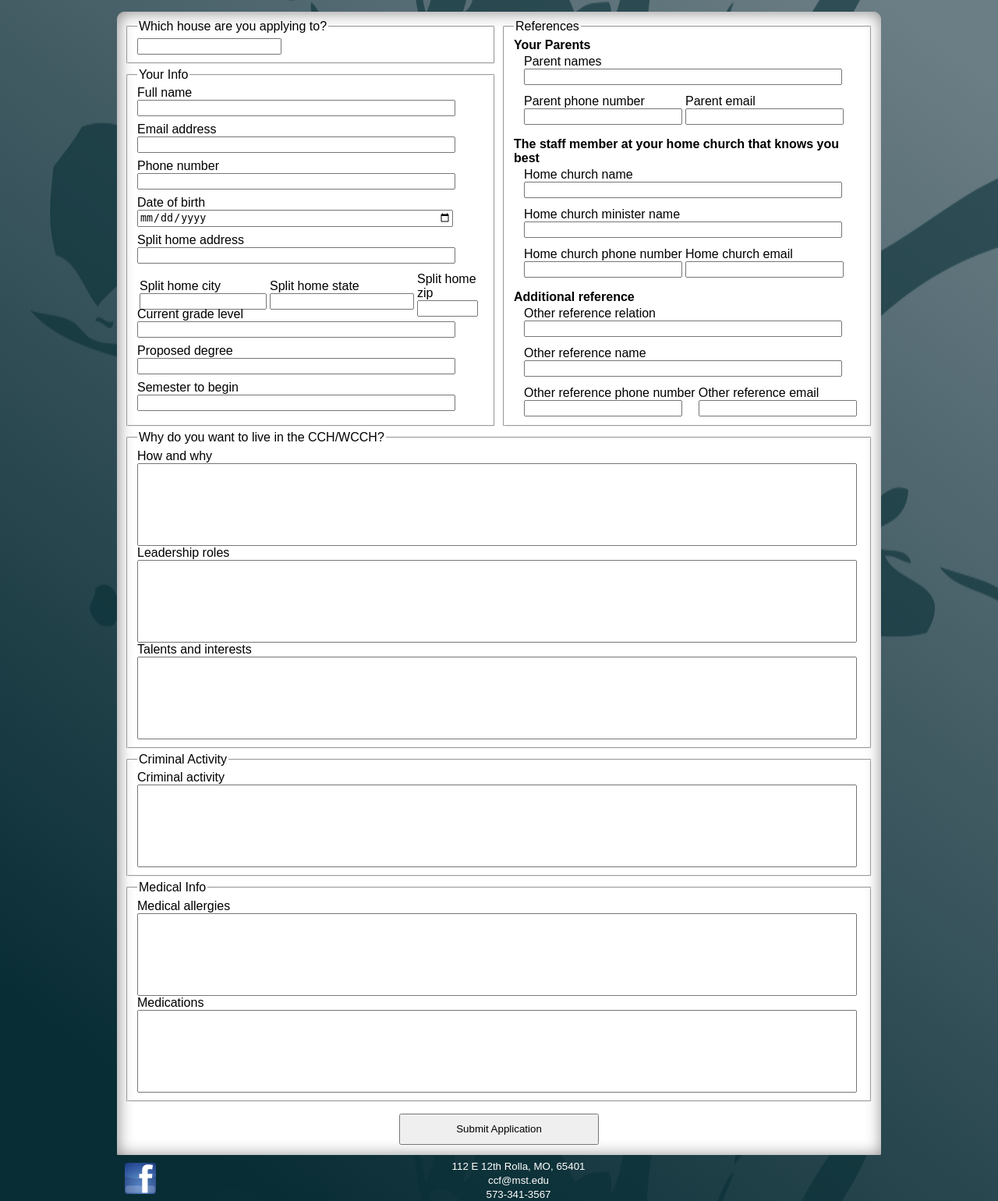
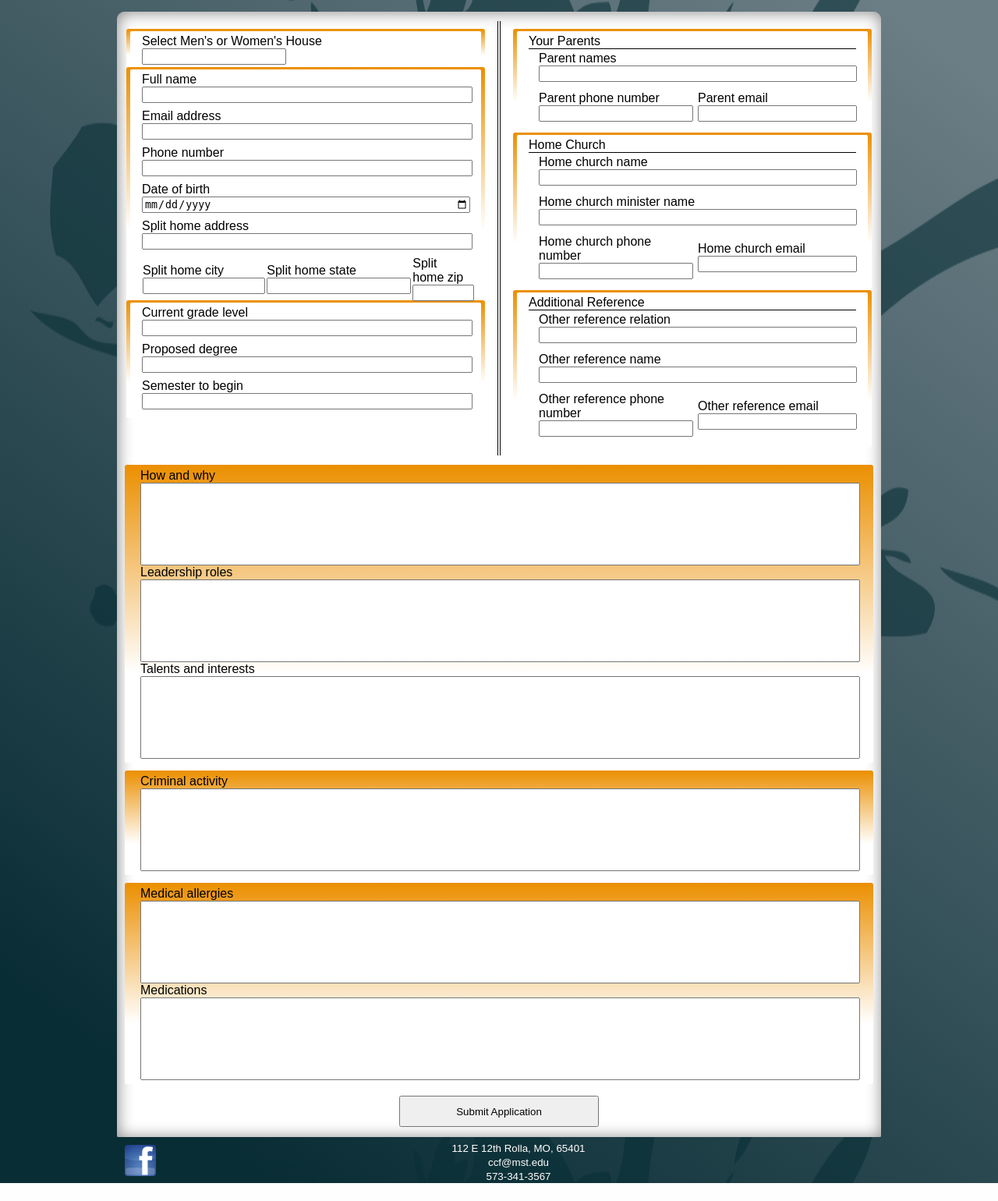
Before and after one commit to rollaccf/ccf-website, a Python web app: template src/templates/housing/application.html in a window 1280 px wide. Shown: the part 156-1696 px from the top of the page at 78% size. After the commit the page ends 1673 px from the top, so only its background shows below. Run offline with Jinja, Linux system fonts and the light colour scheme; the template is opened without the code that fills it: most values are stand-ins (such as "Sample title", 1, 10 or a date in 2020); form fields are guessed from the names that the template uses; some libraries are stand-ins or nearby versions.

Commit message:
Redesign the housing application page

```diff
--- a/src/static/stylesheets/housing_application.css
+++ b/src/static/stylesheets/housing_application.css
@@ -1,9 +1,41 @@
-.housing-application-sidebyside {
-    width: 445px;
+table.housing-sidebyside {
+    width: 100%;
+}
+table.housing-sidebyside td.housing-sidebyside {
+    width: 50%;
+    padding: 10px 0 10px 0;
+    vertical-align: top
+}
+
+table.references {
+    width: 100%;
+}
+table.references td {
+    width: 50%;
+}
+
+.housing-box-outer {
+    border-radius: 3px;
+    padding: 3px 5px;
+    background-image: linear-gradient(to bottom, #EB8F00 0%, white 70%);
+}
+
+.housing-box-inner {
+    border-radius: 2px;
+    padding: 4px 15px 0 15px;
+    background-color: white;
+}
+
+.housing-box-textarea {
+    border-radius: 3px;
+    margin-top:10px;
+    padding: 5px 20px;
+    background-image: linear-gradient(to bottom, #EB8F00 0%, white 70%);
 }
 
 .housing-application-input {
-    width: 400px;
+    width: 100%;
+    width: calc(100% - 4px);
     margin-top: 0;
     margin-bottom: 8px;
 }
@@ -15,6 +47,7 @@
 
 .housing-application-radio {
     list-style-type: none;
+    margin-top: 0;
 }
 
 .housing-application-radio li {
--- a/src/templates/housing/application.html
+++ b/src/templates/housing/application.html
@@ -17,23 +17,6 @@
             margin-bottom: 5px;
         }
     </style>
-{% endblock %}
-
-{% block scripts %}
-    {{ super() }}
-    <script type="text/javascript">
-        {# Make the two floating boxes the same height #}
-        $(function () {
-            var box1Height = $("#box1").height();
-            var box2Height = $("#box2").height();
-
-            if (box1Height > box2Height) {
-                $("#box2").height(box1Height - ($("#box2").outerHeight(true) - box2Height));
-            } else {
-                $("#box1").height(box2Height);
-            }
-        });
-    </script>
 {% endblock %}
 
 {% macro Full_Length_Input(field) %}
@@ -57,78 +40,83 @@
 
     <form method="post" action="#">
         <div style="overflow:auto">
-            <div id="box1" class="housing-application-sidebyside" style="float: left; width:477px;">
-                <fieldset class="housing-application-sidebyside" style="float: left;">
-                    <legend>Which house are you applying to?</legend>
+            <table class="housing-sidebyside">
+                <tr>
+                    <td class="housing-sidebyside" style="padding-right: 16px; border-right: #000000 solid 1px;">
+                        <div class="housing-box-outer">
+                            <div class="housing-box-inner">
+                                Select Men's or Women's House
                                 {{ form.House(class="housing-application-radio") }}
                                 {% for error in form.House.errors %}<span class="errors">{{ error|e }}</span>{% endfor %}
-                </fieldset>
-
-
-                <fieldset class="housing-application-sidebyside" style="float: left;">
-                    <legend>Your Info</legend>
+                            </div>
+                        </div>
+                        <div class="housing-box-outer">
+                            <div class="housing-box-inner">
                                 {{ Full_Length_Input(form.FullName, class="housing-application-input") }}
                                 {{ Full_Length_Input(form.EmailAddress, class="housing-application-input") }}
                                 {{ Full_Length_Input(form.PhoneNumber, class="housing-application-input") }}
                                 {{ Full_Length_Input(form.DateOfBirth, class="housing-application-input") }}
                                 {{ Full_Length_Input(form.SplitHomeAddress, class="housing-application-input") }}
-                    <div style="height:48px">
-                        <table style="width:400px">
+                                <div style="width: 100%; height:48px; margin-bottom: 6px">
+                                    <table style="width:100%; border-spacing: 0px">
                                         <tr>
-                                <td>
+                                            <td style="width:47%">
                                                 <span {% if form.SplitHomeCity.errors %}class="error"{% endif %}>{{ form.SplitHomeCity.label }}</span><br/>
-                                    {{ form.SplitHomeCity(style="width:155px") }}
+                                                {{ form.SplitHomeCity(style="width:95%") }}
                                             </td>
-                                <td>
+                                            <td style="width:33%">
                                                 <span {% if form.SplitHomeState.errors %}class="error"{% endif %}>{{ form.SplitHomeState.label }}</span><br/>
                                                 {{ form.SplitHomeState }}
                                             </td>
-                                <td>
+                                            <td style="width:20%">
                                                 <span {% if form.SplitHomeZip.errors %}class="error"{% endif %}>{{ form.SplitHomeZip.label }}</span><br/>
-                                    {{ form.SplitHomeZip(style="width:70px") }}
+                                                {{ form.SplitHomeZip(style="width:98%") }}
                                             </td>
                                         </tr>
                                     </table>
                                 </div>
+                            </div>
+                        </div>
+                        <div class="housing-box-outer">
+                            <div class="housing-box-inner">
                                 {{ Full_Length_Input(form.CurrentGradeLevel, class="housing-application-input") }}
                                 {{ Full_Length_Input(form.ProposedDegree, class="housing-application-input") }}
                                 {{ Full_Length_Input(form.SemesterToBegin, class="housing-application-input") }}
-                </fieldset>
                             </div>
-
-            <fieldset id="box2" class="housing-application-sidebyside" style="float: right;">
-                <legend>References</legend>
-                <div style="margin-bottom: 5px;">
-                    <span style="font-weight:bold;">Your Parents</span>
-
+                        </div>
+                    </td>
+                    <td class="housing-sidebyside" style="padding-left: 16px; border-left: #000000 solid 1px;">
+                        <div class="housing-box-outer">
+                            <div class="housing-box-inner">
+                                <div style="border-bottom: 1px black solid">Your Parents</div>
                                 <div style="margin-left: 10px;">
-                        <table>
+                                    <table class="references">
                                         <tr>
                                             <td colspan="2" {% if form.ParentNames.errors %}class="error"{% endif %}>
                                                 {{ form.ParentNames.label }}<br/>
                                                 {{ form.ParentNames(class="housing-application-input") }}
                                             </td>
                                         </tr>
-
                                         <tr>
                                             <td{% if form.ParentPhoneNumber.errors %} class="error"{% endif %}>
                                                 {{ form.ParentPhoneNumber.label }}<br/>
-                                    {{ form.ParentPhoneNumber(class="housing-application-input", style="width: 195px;") }}
+                                                {{ form.ParentPhoneNumber(class="housing-application-input", style="width: 95%;") }}
                                             </td>
                                             <td{% if form.ParentEmail.errors %} class="error"{% endif %}>
                                                 {{ form.ParentEmail.label }}<br/>
-                                    {{ form.ParentEmail(class="housing-application-input", style="width: 195px;") }}
+                                                {{ form.ParentEmail(class="housing-application-input") }}
                                             </td>
                                         </tr>
                                     </table>
                                 </div>
                             </div>
+                        </div>
 
-                <div style="margin-bottom: 5px;">
-                    <span style="font-weight:bold;">The staff member at your home church that knows you best</span>
-
+                        <div class="housing-box-outer">
+                            <div class="housing-box-inner">
+                                <div style="border-bottom: 1px black solid">Home Church</div>
                                 <div style="margin-left: 10px;">
-                        <table>
+                                    <table class="references">
                                         <tr>
                                             <td colspan="2" {% if form.HomeChurchName.errors %}class="error"{% endif %}>
                                                 {{ form.HomeChurchName.label }}<br/>
@@ -146,22 +134,23 @@
                                         <tr>
                                             <td{% if form.HomeChurchPhoneNumber.errors %} class="error"{% endif %}>
                                                 {{ form.HomeChurchPhoneNumber.label }}<br/>
-                                    {{ form.HomeChurchPhoneNumber(class="housing-application-input", style="width: 195px;") }}
+                                                {{ form.HomeChurchPhoneNumber(class="housing-application-input", style="width: 95%;") }}
                                             </td>
                                             <td{% if form.HomeChurchEmail.errors %} class="error"{% endif %}>
                                                 {{ form.HomeChurchEmail.label }}<br/>
-                                    {{ form.HomeChurchEmail(class="housing-application-input", style="width: 195px;") }}
+                                                {{ form.HomeChurchEmail(class="housing-application-input") }}
                                             </td>
                                         </tr>
                                     </table>
                                 </div>
                             </div>
+                        </div>
 
-                <div>
-                    <span style="font-weight:bold;">Additional reference</span>
-
+                        <div class="housing-box-outer">
+                            <div class="housing-box-inner">
+                                <div style="border-bottom: 1px black solid">Additional Reference</div>
                                 <div style="margin-left: 10px;">
-                        <table>
+                                    <table class="references">
                                         <tr>
                                             <td colspan="2" {% if form.OtherReferenceRelation.errors %}class="error"{% endif %}>
                                                 {{ form.OtherReferenceRelation.label }}<br/>
@@ -178,37 +167,33 @@
                                         <tr>
                                             <td{% if form.OtherReferencePhoneNumber.errors %} class="error"{% endif %}>
                                                 {{ form.OtherReferencePhoneNumber.label }}<br/>
-                                    {{ form.OtherReferencePhoneNumber(class="housing-application-input", style="width: 195px;") }}
+                                                {{ form.OtherReferencePhoneNumber(class="housing-application-input", style="width: 95%;") }}
                                             </td>
                                             <td{% if form.OtherReferenceEmail.errors %} class="error"{% endif %}>
                                                 {{ form.OtherReferenceEmail.label }}<br/>
-                                    {{ form.OtherReferenceEmail(class="housing-application-input", style="width: 195px;") }}
+                                                {{ form.OtherReferenceEmail(class="housing-application-input") }}
                                             </td>
                                         </tr>
                                     </table>
                                 </div>
                             </div>
-            </fieldset>
                         </div>
-
-        <fieldset>
-            <legend>Why do you want to live in the CCH/WCCH?</legend>
+                    </td>
+                </tr>
+            </table>
+        </div>
+        <div class="housing-box-textarea">
             {{ Full_Length_Input(form.HowAndWhy, class="housing-application-textarea") }}
             {{ Full_Length_Input(form.LeadershipRoles, class="housing-application-textarea") }}
             {{ Full_Length_Input(form.TalentsAndInterests, class="housing-application-textarea") }}
-        </fieldset>
-
-        <fieldset>
-            <legend>Criminal Activity</legend>
+        </div>
+        <div class="housing-box-textarea">
             {{ Full_Length_Input(form.CriminalActivity, class="housing-application-textarea") }}
-        </fieldset>
-
-        <fieldset>
-            <legend>Medical Info</legend>
+        </div>
+        <div class="housing-box-textarea">
             {{ Full_Length_Input(form.MedicalAllergies, class="housing-application-textarea") }}
             {{ Full_Length_Input(form.Medications, class="housing-application-textarea") }}
-        </fieldset>
-
+        </div>
         <div style="text-align:center; margin:15px 0 10px 0">
             <input style="width:256px; height:40px;" type="submit" value="Submit Application"/>
         </div>
```
Also changed, not shown: src/scripts/database_models/housingapplication.py (+4 -4 lines). Lines whose indentation alone changed are shown as unchanged.
